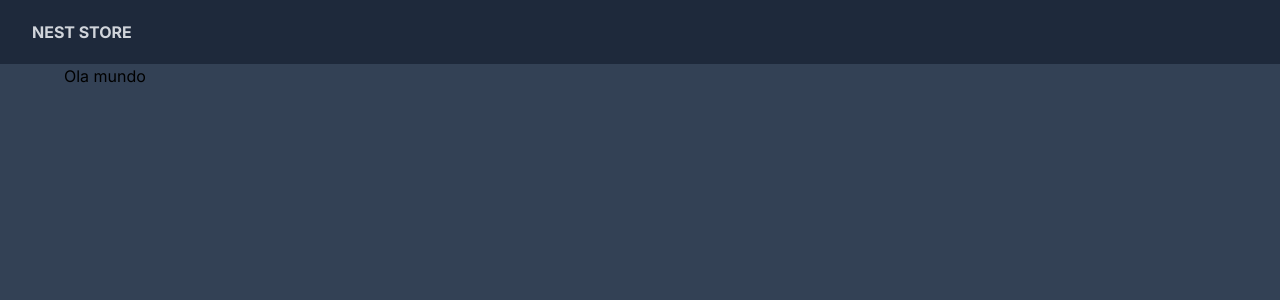
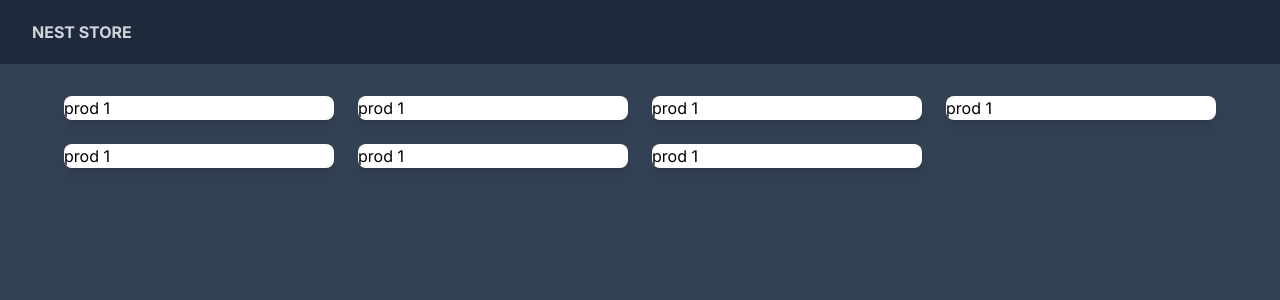
Before and after one commit to ZacLima91/next-commerce, a Next.js app: page / in a window 1280 px wide. Shown: the top 300 px of the page. Built offline with nearby package versions, Linux system fonts and the light colour scheme.

Commit message:
Listagem de produtos parte 1

```diff
--- a/src/app/page.tsx
+++ b/src/app/page.tsx
@@ -1,7 +1,30 @@
 export default function Home() {
   return (
-    <div>
-      <h1>Ola mundo</h1>
+    <div className="max-w-7xl mx-auto px-8 pt-8 xl:px-0">
+      <div className="grid grid-cols-1 sm:grid-cols-2 md:grid-cols-3 lg:grid-cols-4 gap-10 xl:gap-6" >
+        <div className="bg-white rounded-lg shadow-lg overflow-hidden">
+          prod 1
+        </div>
+
+        <div className="bg-white rounded-lg shadow-lg overflow-hidden">
+          prod 1
+        </div>
+        <div className="bg-white rounded-lg shadow-lg overflow-hidden">
+          prod 1
+        </div>
+        <div className="bg-white rounded-lg shadow-lg overflow-hidden">
+          prod 1
+        </div>
+        <div className="bg-white rounded-lg shadow-lg overflow-hidden">
+          prod 1
+        </div>
+        <div className="bg-white rounded-lg shadow-lg overflow-hidden">
+          prod 1
+        </div>
+        <div className="bg-white rounded-lg shadow-lg overflow-hidden">
+          prod 1
+        </div>
+      </div>
     </div>
   )
 }
```
